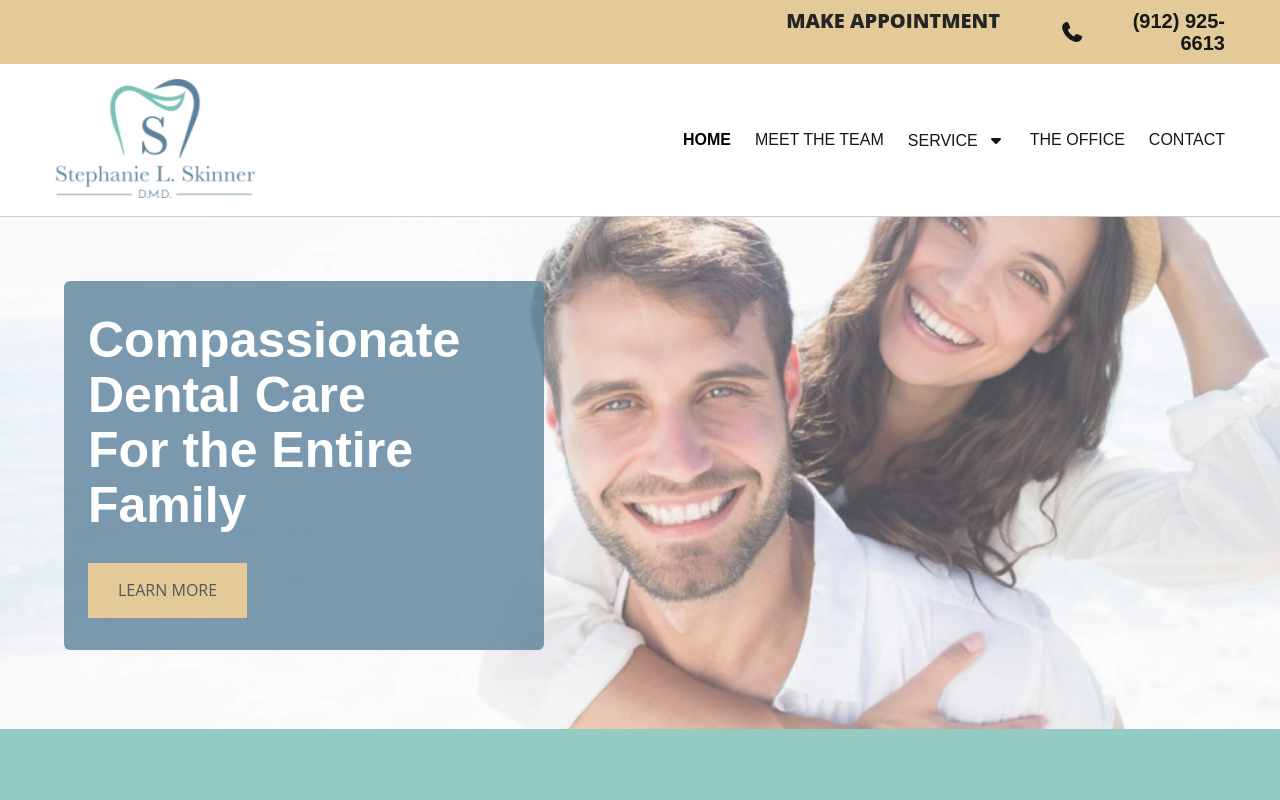
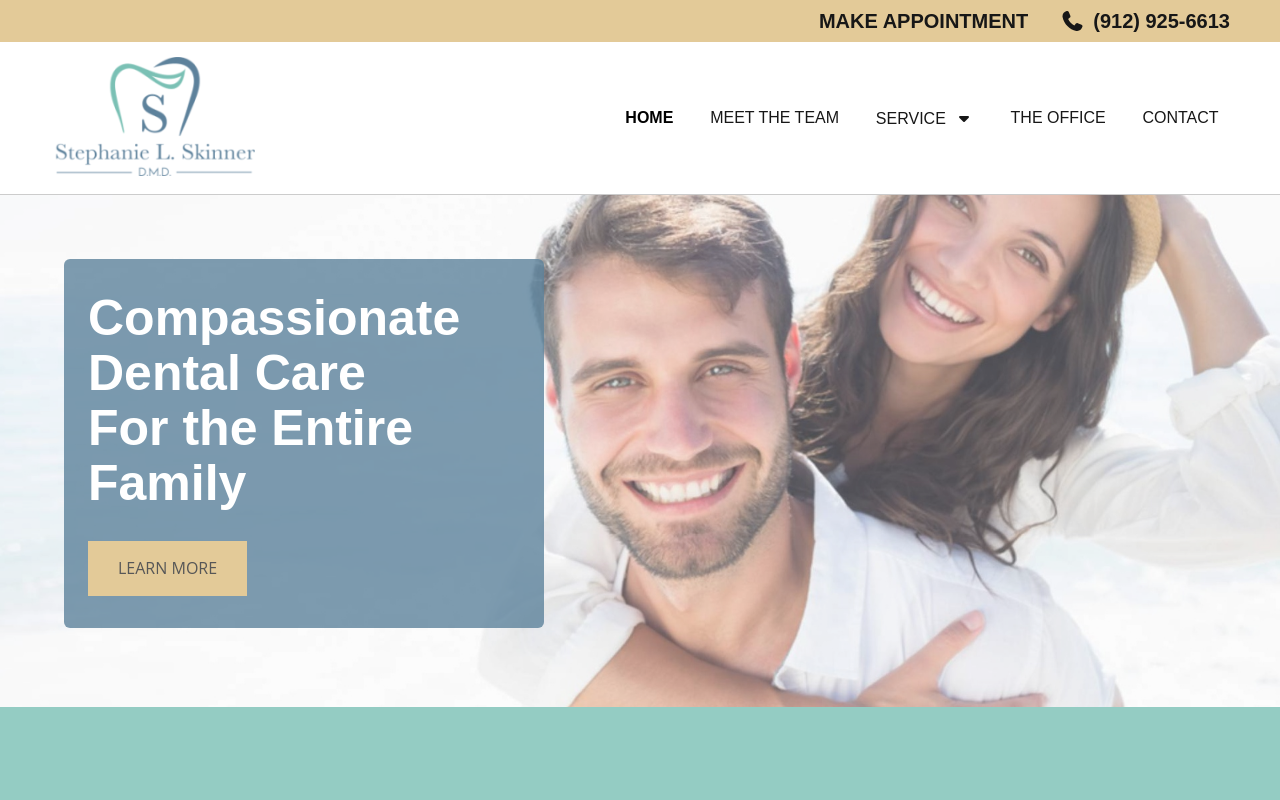
Before and after one commit to clevertree/skinnerfamilydental, a Next.js app: page / in a window 1280 px wide. Shown: the top 800 px of the page. Built offline with nearby package versions, Linux system fonts and the light colour scheme; a small style sheet from the web is missing; a web font is replaced by a local one.

Commit message:
fix menu click issue. move logo

```diff
--- a/src/app/layout.tsx
+++ b/src/app/layout.tsx
@@ -50,27 +50,21 @@ export default function RootLayout({children}: { children: React.ReactNode }) {
         </div>
         <header>
             <div id="r3894" className="row ">
-                <div className="container container-fixed">
-                    <div id="c2559" className="col col-md-2 col-lg-4 col-sm-1 hidden-sm flexCol">
-                        <div id="m3280" className="module autospacer"></div>
-                        <div id="m1346" className="module autospacer"></div>
+                <div
+                    className="flex flex-col gap-2 sm:gap-8 justify-center sm:flex-row justify-between sm:justify-end items-center">
+                    <div className="">
+                        <p className="text leading-[1.1em] text-xl text-right font-extrabold">
+                            <a href="/contact">MAKE APPOINTMENT</a>
+                        </p>
                     </div>
-                    <div id="c3125" className="col col-sm-7 col-lg-6 col-md-7 flexCol">
-                        <div className="flexWrap">
-                            <div id="m1408" className="module text"><p className="custom1" style={{textAlign: 'right'}}>
-                                <a href="/contact"
-                                   className="text leading-[1.1em] text-xl text-center font-extrabold"
-                                >MAKE
-                                    APPOINTMENT</a></p></div>
-                        </div>
-                    </div>
-                    <div id="c2268" className="col col-lg-2 col-md-3 col-sm-5 flexCol">
+                    <div className="">
+                        <p className="text leading-[1.1em] text-xl text-right font-extrabold">
                             <a
-                            className="text leading-[1.1em] text-xl text-right font-extrabold flex items-center justify-center"
                                 href="tel:+19129256613">
                                 <FontAwesomeIcon width={18} height={18} icon={faPhone} className='mr-2'/>
                                 <span>(912) 925-6613</span>
                             </a>
+                        </p>
                     </div>
                 </div>
             </div>
@@ -81,7 +75,7 @@ export default function RootLayout({children}: { children: React.ReactNode }) {
                         <div className="flexWrap">
                             <Link href="/" title="" aria-label="" className="imageModuleWrap" id="w_m3130"
                                   data-track-action="internal_link_clicked">
-                                <Image src="/uploads/imgs/colorlogo-e1549412436478.png"
+                                <Image src="/assets/imgs/site-logo.png"
                                        alt="Stephanie L. Skinner Family Dental Logo" width={200} height={119} priority/>
                             </Link>
                         </div>
--- /dev/null
+++ b/src/app/loading.tsx
@@ -0,0 +1,21 @@
+import React from 'react';
+import Image from 'next/image';
+
+export default function Loading() {
+  return (
+    <div className="flex flex-col items-center justify-center min-h-screen">
+      <div className="animate-pulse flex flex-col items-center">
+        <Image
+          src="/assets/imgs/site-logo.png"
+          alt="Stephanie L. Skinner Family Dental Logo"
+          width={250}
+          height={149}
+          priority
+          className="mb-6"
+        />
+        <div className="mt-4 h-2 w-32 bg-gray-300 rounded"></div>
+        <div className="mt-3 h-2 w-24 bg-gray-200 rounded"></div>
+      </div>
+    </div>
+  );
+}
--- a/src/components/Navigation/ResponsiveMenu.module.scss
+++ b/src/components/Navigation/ResponsiveMenu.module.scss
@@ -5,21 +5,24 @@
     transform-origin: center center;
     background-color: #FFFE;
 
-    li > ul {
+
+    li {
+        margin: 0;
+        list-style: none;
+
+        a {
+            display: block;
+            padding: .4rem;
+            &:hover {
+                background-color: #c2c2c2;
+            }
+        }
+
+        > ul {
             cursor: pointer;
             z-index: 9;
             margin: 0.3rem;
             padding: 0;
-
-        :hover {
-            background-color: #c2c2c2;
-
-        }
-
-        li {
-            padding: .4rem;
-            margin: 0;
-            list-style: none;
         }
     }
 }
@@ -29,7 +32,20 @@
         display: none;
     }
 
-    li > ul {
+    li {
+        margin: 0;
+        list-style: none;
+
+        a {
+            display: block;
+            padding: .4rem;
+
+            &:hover {
+                background-color: #c2c2c2;
+            }
+        }
+
+        > ul {
             cursor: pointer;
             position: absolute;
             z-index: 9;
@@ -37,17 +53,17 @@
             padding: 0;
             background-color: #f1f1f1;
 
-        :hover {
-            background-color: #c2c2c2;
-
-        }
-
             li {
 
                 border-bottom: 1px solid #FFF;
-            padding: 1rem 1.2rem;
                 margin: 0;
                 list-style: none;
+
+                a {
+                    display: block;
+                    padding: 1rem 1.2rem;
+                }
+            }
         }
     }
 }
```
Also changed, not shown: public/assets/imgs/site-logo.png (renamed from public/uploads/imgs/colorlogo-e1549412436478.png). Lines whose indentation alone changed are shown as unchanged.
